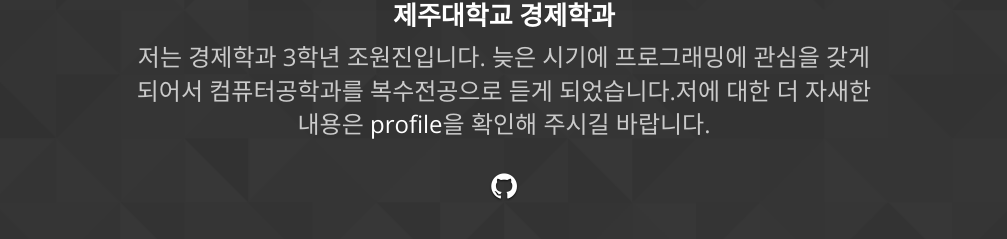
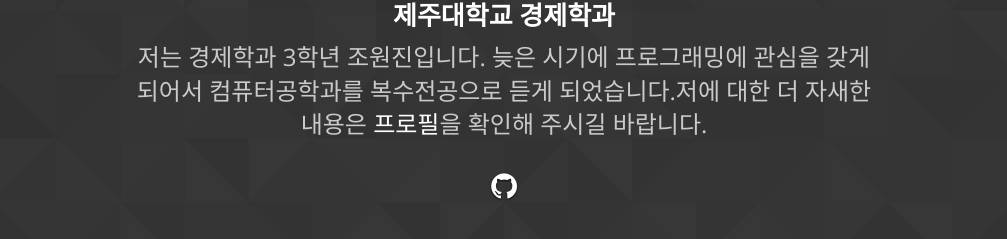
Before and after one commit to dnjs0309/dnjs0309.github.io, a Jekyll site: the page built from index.html, in a window 1280 px wide and 900 px high. Shown: the part 182-421 px from the top of the window, without its empty margins (136-1143 px from the left). Built offline with Jekyll 4.4.1, drawn with Linux system fonts in a browser that asks for light colours; nearby versions of some CDN libraries.

Commit message:
Update header.html

```diff
--- a/_includes/header.html
+++ b/_includes/header.html
@@ -14,7 +14,7 @@
           <div class="col-md-8">
 
             <div class="cover-description">
-                <p>저는 경제학과 3학년 조원진입니다. 늦은 시기에 프로그래밍에 관심을 갖게 되어서 컴퓨터공학과를 복수전공으로 듣게 되었습니다.저에 대한 더 자새한 내용은 <a href="#profile">profile</a>을 확인해 주시길 바랍니다.</p>
+                <p>저는 경제학과 3학년 조원진입니다. 늦은 시기에 프로그래밍에 관심을 갖게 되어서 컴퓨터공학과를 복수전공으로 듣게 되었습니다.저에 대한 더 자새한 내용은 <a href="#profile">프로필</a>을 확인해 주시길 바랍니다.</p>
               </div>
 
               <ul class="social">
```
